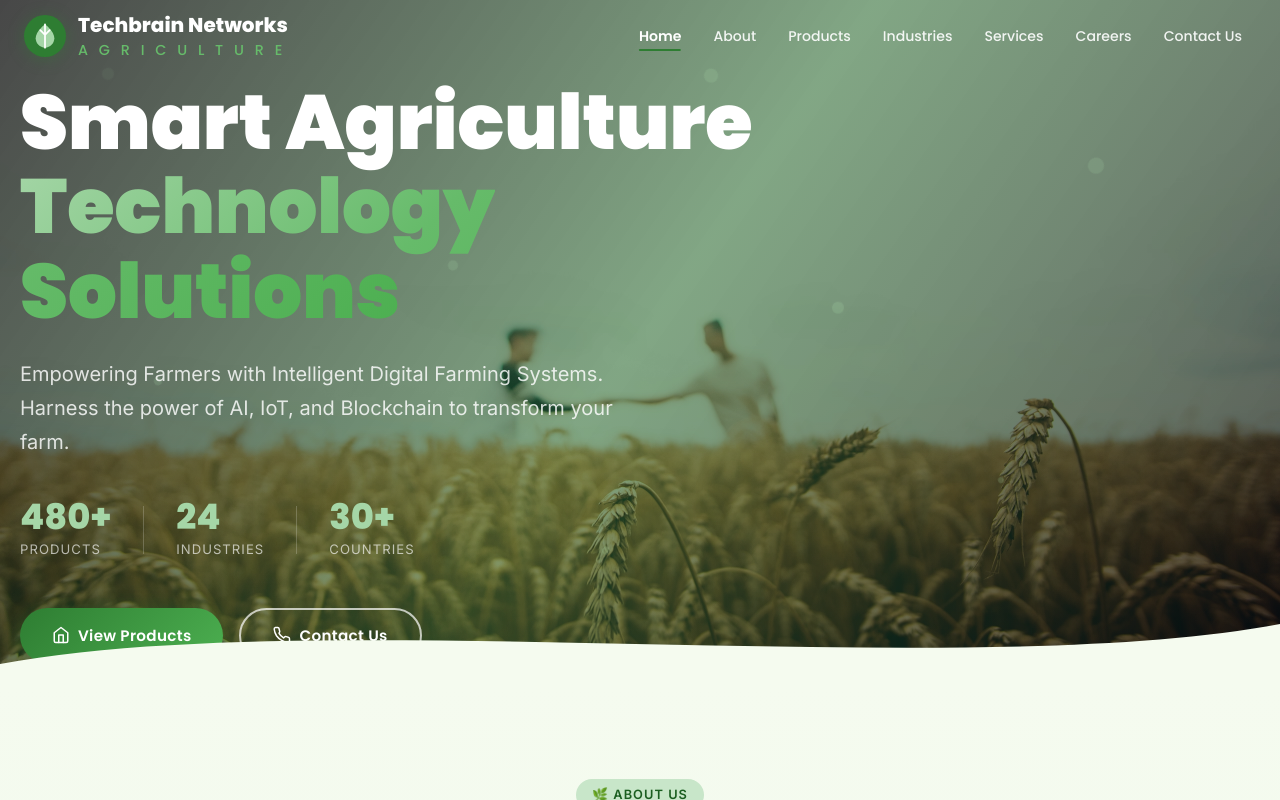
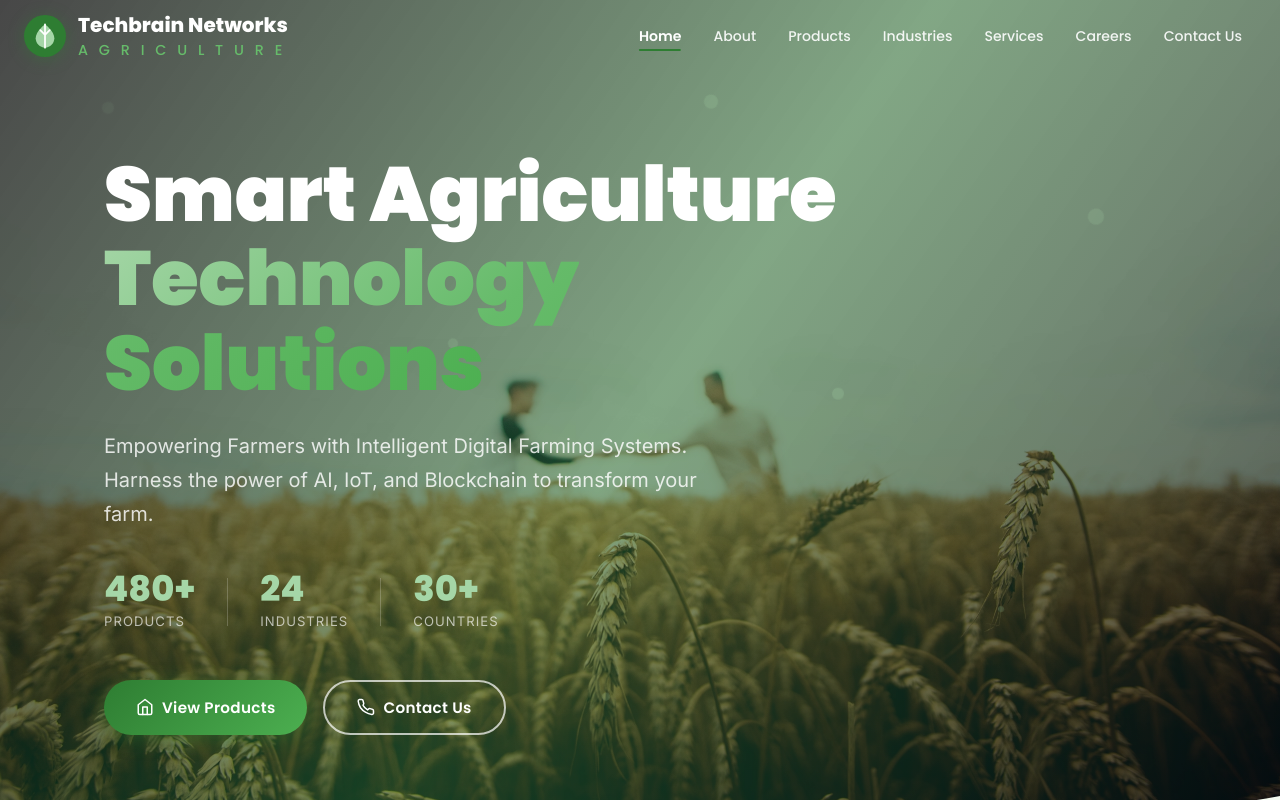
Before and after one commit to techbrainnetworks2026-sys/TN-Agriculture, a React (Vite) app: page / in a window 1280 px wide. Shown: the top 800 px of the page. Built offline with nearby package versions, Linux system fonts and the light colour scheme.

Commit message:
laptop screen alignment change

```diff
--- a/src/components/Hero/Hero.css
+++ b/src/components/Hero/Hero.css
@@ -1,12 +1,4 @@
 /* ─── Hero Section ───────────────────────────────────────────────────────────── */
-.hero {
-  position: relative;
-  min-height: 100vh;
-  display: flex;
-  align-items: center;
-  overflow: hidden;
-}
-
 .hero-bg {
   position: absolute;
   inset: 0;
@@ -17,8 +9,19 @@
   will-change: transform;
 }
 
-.hero-content-container {
-  padding: 20px;
+.hero-content {
+  width: min(1120px, 100%);
+  margin: 0 auto;
+  padding: 20px 24px;
+}
+
+.hero {
+  position: relative;
+  min-height: 100vh;
+  display: flex;
+  align-items: center;
+  justify-content: center;
+  overflow: hidden;
 }
 
 .hero-overlay {
@@ -201,7 +204,7 @@
   margin-bottom: 24px;
   animation: slideDown 0.9s ease 0.15s both;
   max-width: 780px;
-  margin-top:60px ;
+  margin-top:40px ;
 }
 
 .hero-heading-accent {
@@ -258,6 +261,7 @@
 
 /* ─── Actions ─────────────────────────────────────────────────────────────── */
 .hero-actions {
+
   display: flex;
   gap: 16px;
   flex-wrap: wrap;
@@ -334,13 +338,6 @@
 }
 
 /* ─── Responsive ─────────────────────────────────────────────────────────── */
-@media (max-width: 1400px) {
-  .hero {
-  min-height: 80vh;
-}
-
-}
-
 @media (max-width: 768px) {
   .hero-bg {
     background-attachment: scroll;
--- a/src/components/Hero/Hero.jsx
+++ b/src/components/Hero/Hero.jsx
@@ -19,7 +19,7 @@ export default function Hero() {
         ))}
       </div>
 
-      <div className="hero-content-container">
+      <div className="hero-content">
         {/* <div className="hero-badge">
           <span className="badge-dot" />
           Smart Agriculture Technology
```
